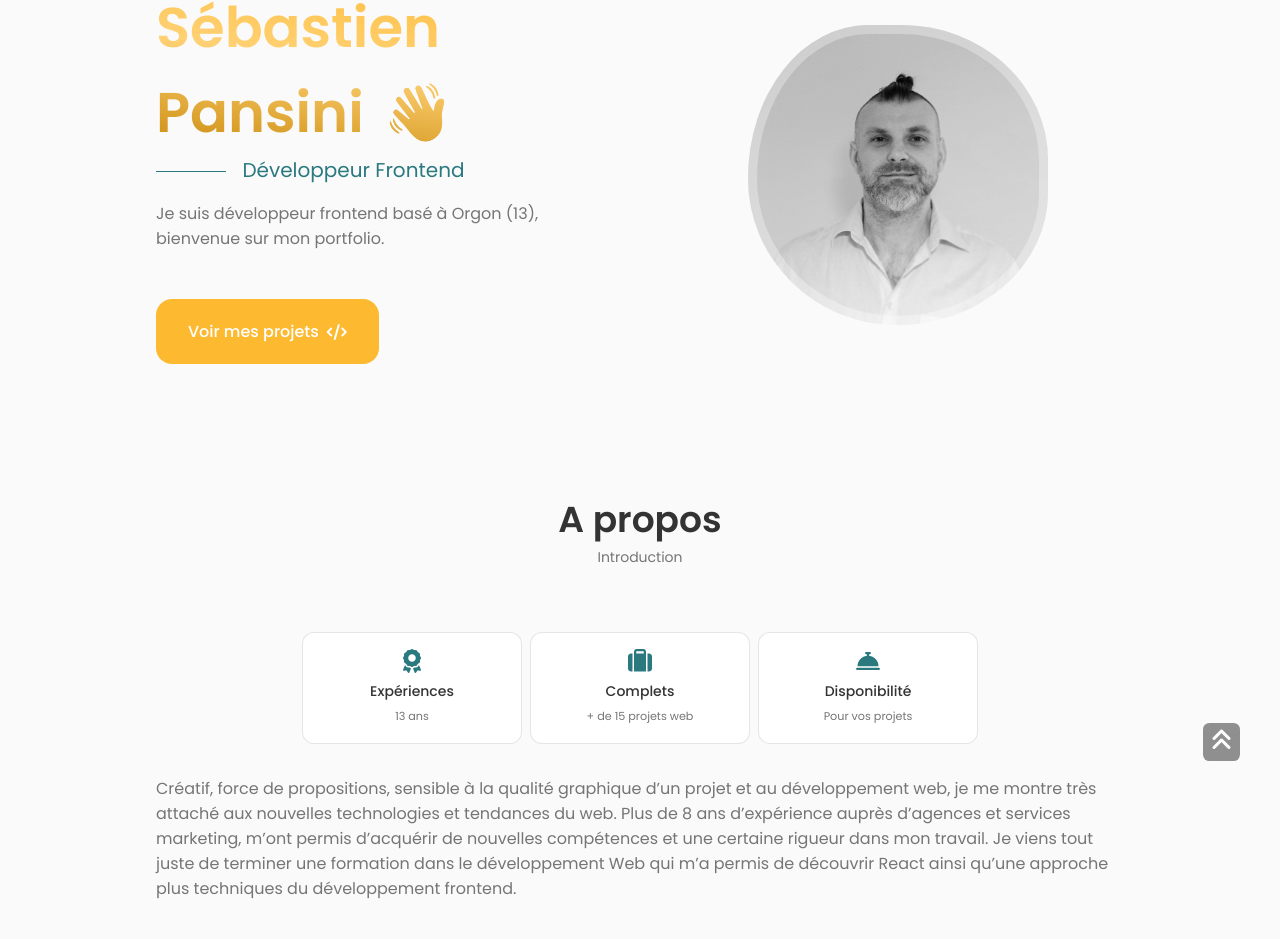
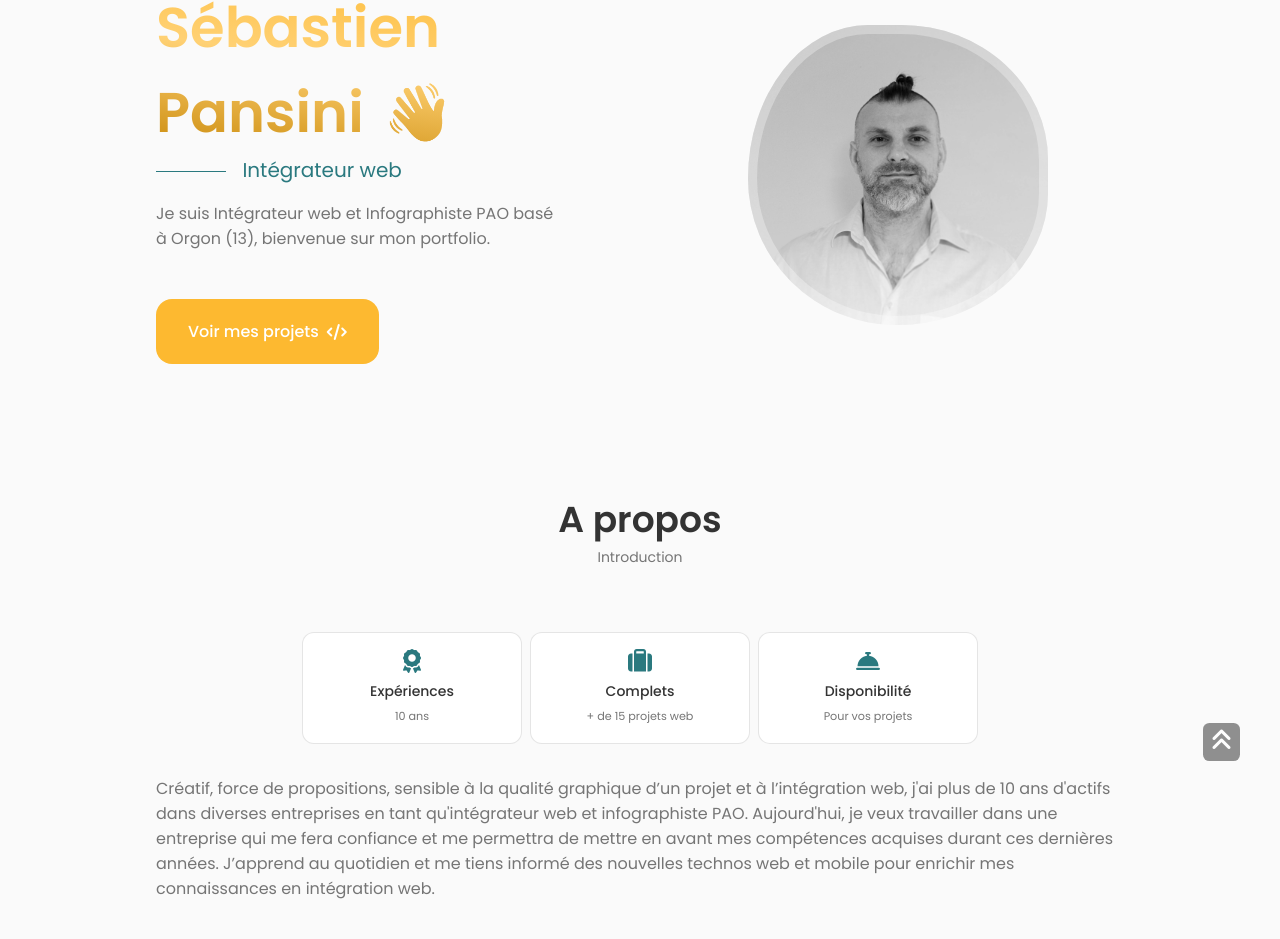
Before and after one commit to sebneedles/new-react-portfolio, a React (Create React App) app in the folder frontend/: page / in a window 1280 px wide. Shown: the part 199-1138 px from the top of the page. Built offline with nearby package versions, Linux system fonts and the light colour scheme.

Commit message:
modify cv, txt info & xp

```diff
--- a/frontend/src/pages/about/About.jsx
+++ b/frontend/src/pages/about/About.jsx
@@ -1,6 +1,6 @@
 import React from 'react';
 // import AboutImg from '../../assets/moi.jpg';
-import CV from '../../assets/cv-sebastien-pansini-2023.pdf';
+import CV from '../../assets/sebastien-pansini-cv-2023.pdf';
 import Info from './Info';
 
 const About = () => {
@@ -17,13 +17,13 @@ const About = () => {
           <div className="about__info-text">
             <p className="about__description">
               Créatif, force de propositions, sensible à la qualité graphique
-              d’un projet et au développement web, je me montre très attaché aux
-              nouvelles technologies et tendances du web. Plus de 8 ans
-              d’expérience auprès d’agences et services marketing, m’ont permis
-              d’acquérir de nouvelles compétences et une certaine rigueur dans
-              mon travail. Je viens tout juste de terminer une formation dans le
-              développement Web qui m’a permis de découvrir React ainsi qu’une
-              approche plus techniques du développement frontend.
+              d’un projet et à l’intégration web, j'ai plus de 10 ans d'actifs
+              dans diverses entreprises en tant qu'intégrateur web et
+              infographiste PAO. Aujourd'hui, je veux travailler dans une
+              entreprise qui me fera confiance et me permettra de mettre en
+              avant mes compétences acquises durant ces dernières années.
+              J’apprend au quotidien et me tiens informé des nouvelles technos
+              web et mobile pour enrichir mes connaissances en intégration web.
             </p>
             <a download="" href={CV} className="button button--flex">
               Télécharger le CV
--- a/frontend/src/pages/about/Info.jsx
+++ b/frontend/src/pages/about/Info.jsx
@@ -6,7 +6,7 @@ const Info = () => {
       <div className="about__box">
         <i className="fa-solid fa-award about__icon"></i>
         <h3 className="about__title">Expériences</h3>
-        <span className="about__subtitle">13 ans</span>
+        <span className="about__subtitle">10 ans</span>
       </div>
       <div className="about__box">
         <i className="fa-solid fa-suitcase about__icon"></i>
--- a/frontend/src/pages/home/DataHome.jsx
+++ b/frontend/src/pages/home/DataHome.jsx
@@ -6,10 +6,10 @@ const Data = () => {
       <h1 className="home__title">
         Sébastien Pansini <span className="home__hand">👋 </span>
       </h1>
-      <h3 className="home__subtitle">Développeur Frontend</h3>
+      <h3 className="home__subtitle">Intégrateur web</h3>
       <p className="home__description">
-        Je suis développeur frontend basé à Orgon (13), bienvenue sur mon
-        portfolio.
+        Je suis Intégrateur web et Infographiste PAO basé à Orgon (13),
+        bienvenue sur mon portfolio.
       </p>
       <a href="#portfolio" className="button button--flex">
         Voir mes projets<i className="fas fa-code button__icon"></i>
```
Also changed, not shown: 2 other files (tests, documents, lock files or other folders).
